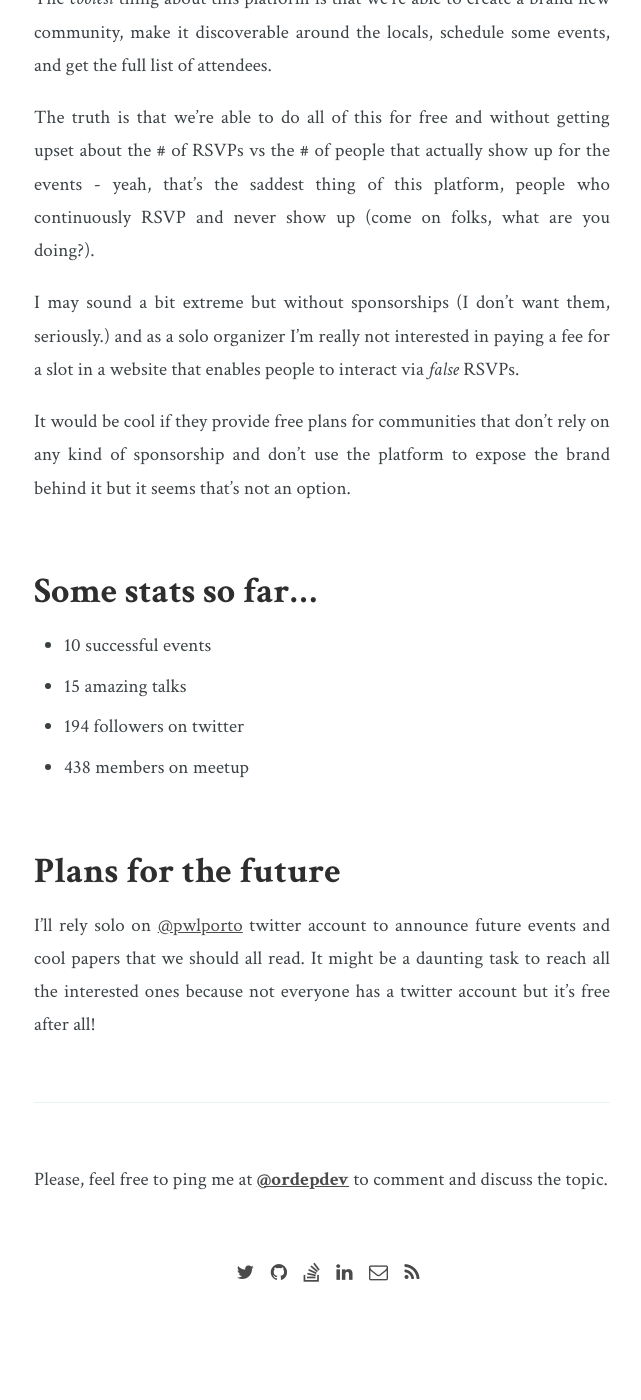
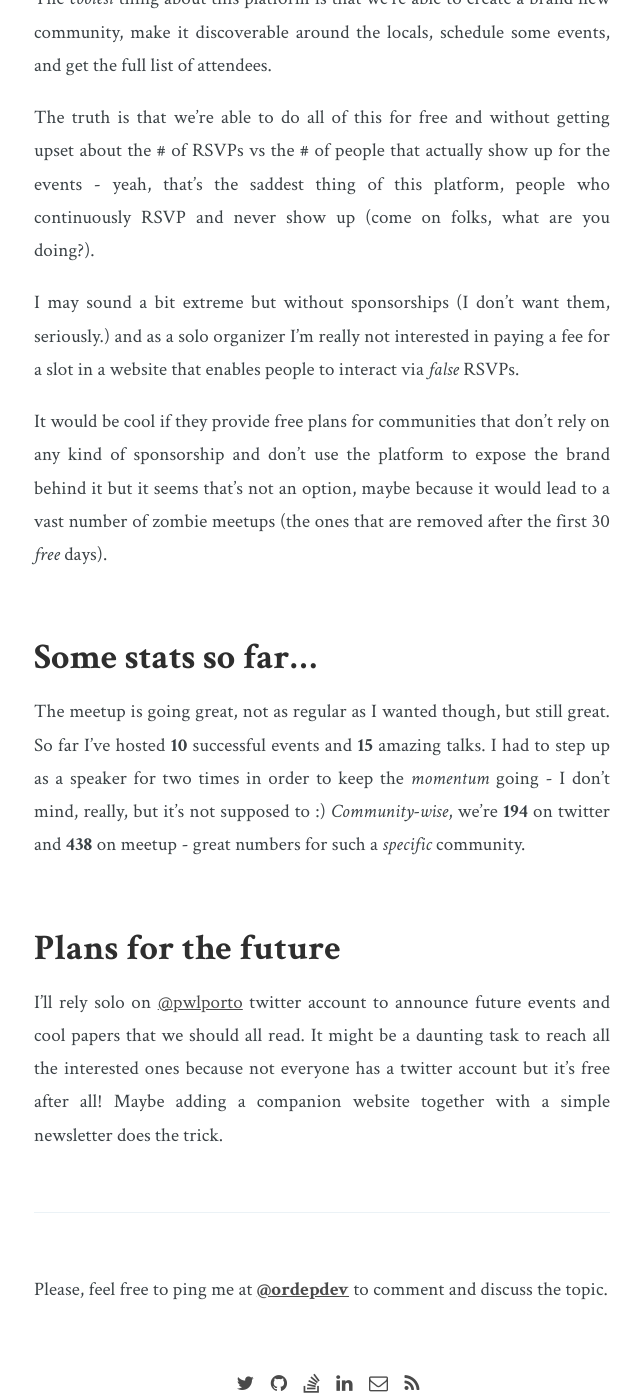
Before and after one commit to ordepdev/ordepdev.github.io, a Jekyll site: the page built from _posts/2019-09-19-papers-love-and-meetup.md, in a window 1280 px wide and 1400 px high, scrolled down 1526 px. Shown: the whole window, without its empty margins (318-959 px from the left). Built offline with Jekyll 4.4.1, drawn with Linux system fonts in a browser that asks for light colours; before the commit the page ends 2816 px from its top, so only the background shows below that.

Commit message:
More info

```diff
--- a/_posts/2019-09-19-papers-love-and-meetup.md
+++ b/_posts/2019-09-19-papers-love-and-meetup.md
@@ -42,15 +42,12 @@ The truth is that we're able to do all of this for free and without getting upse
 
 I may sound a bit extreme but without sponsorships (I don't want them, seriously.) and as a solo organizer I'm really not interested in paying a fee for a slot in a website that enables people to interact via _false_ RSVPs.
 
-It would be cool if they provide free plans for communities that don't rely on any kind of sponsorship and don't use the platform to expose the brand behind it but it seems that's not an option.
+It would be cool if they provide free plans for communities that don't rely on any kind of sponsorship and don't use the platform to expose the brand behind it but it seems that's not an option, maybe because it would lead to a vast number of zombie meetups (the ones that are removed after the first 30 _free_ days).
 
 ## Some stats so far...
 
-* 10 successful events
-* 15 amazing talks
-* 194 followers on twitter
-* 438 members on meetup
+The meetup is going great, not as regular as I wanted though, but still great. So far I've hosted **10** successful events and **15** amazing talks. I had to step up as a speaker for two times in order to keep the _momentum_ going - I don't mind, really, but it's not supposed to :) _Community-wise_, we're **194** on twitter and **438** on meetup - great numbers for such a _specific_ community.
 
 ## Plans for the future
 
-I'll rely solo on [@pwlporto](https://twitter.com/pwlporto) twitter account to announce future events and cool papers that we should all read. It might be a daunting task to reach all the interested ones because not everyone has a twitter account but it's free after all!
+I'll rely solo on [@pwlporto](https://twitter.com/pwlporto) twitter account to announce future events and cool papers that we should all read. It might be a daunting task to reach all the interested ones because not everyone has a twitter account but it's free after all! Maybe adding a companion website together with a simple newsletter does the trick.
```
